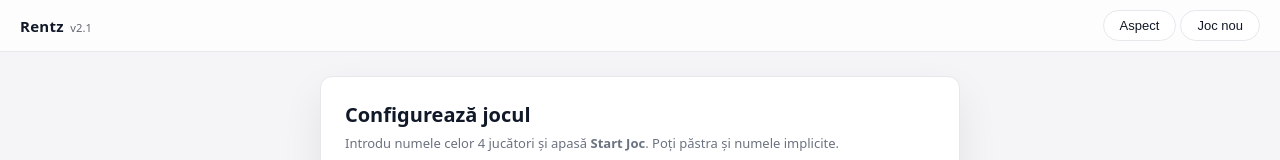
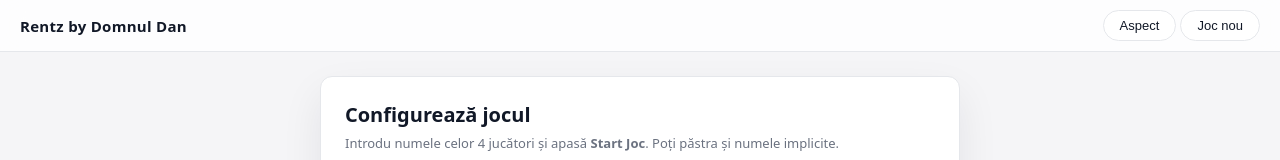
Before and after one commit to danplenicianu-dot/rentzbydan, a plain HTML site: page index.html in a window 1280 px wide. Shown: the top 160 px of the page. Drawn offline with Linux system fonts and the light colour scheme.

Commit message:
Add files via upload

```diff
--- a/index.html
+++ b/index.html
@@ -10,7 +10,7 @@
   <div class="app-shell">
     <header class="topbar">
       <div class="topbar-left">
-        <span class="app-title">Rentz</span><span class="app-version-tag">v2.1</span>
+        <span class="app-title">Rentz by Domnul Dan</span>
       </div>
       <div class="topbar-right">
         <button id="aspectButton" class="btn btn-ghost">Aspect</button>
```
